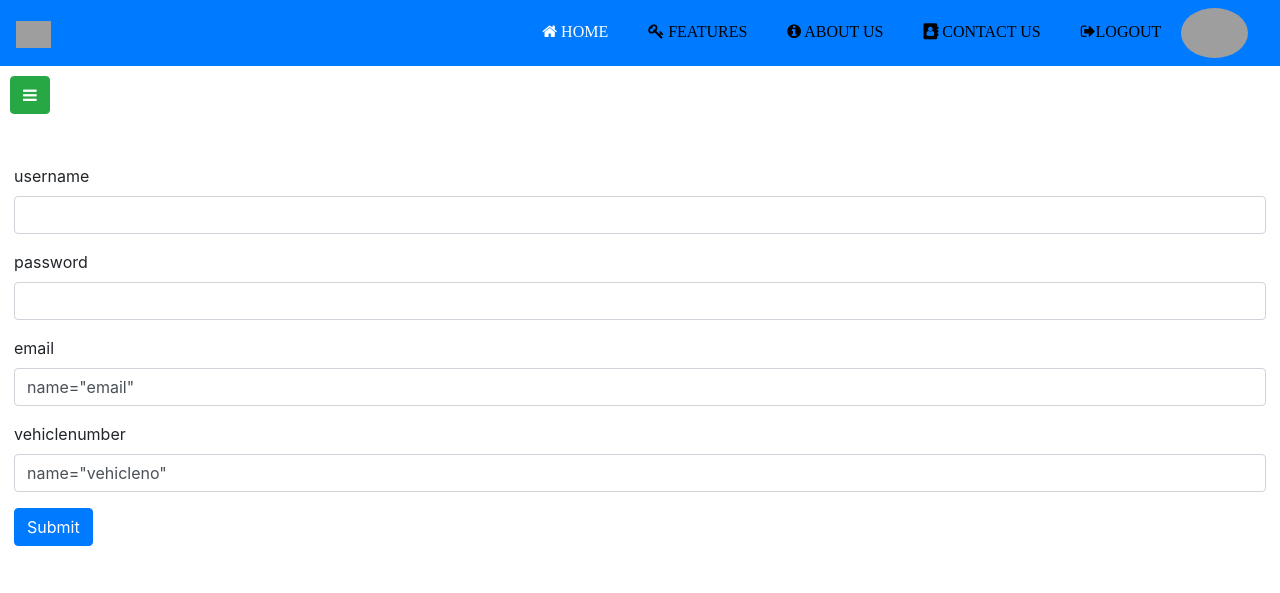
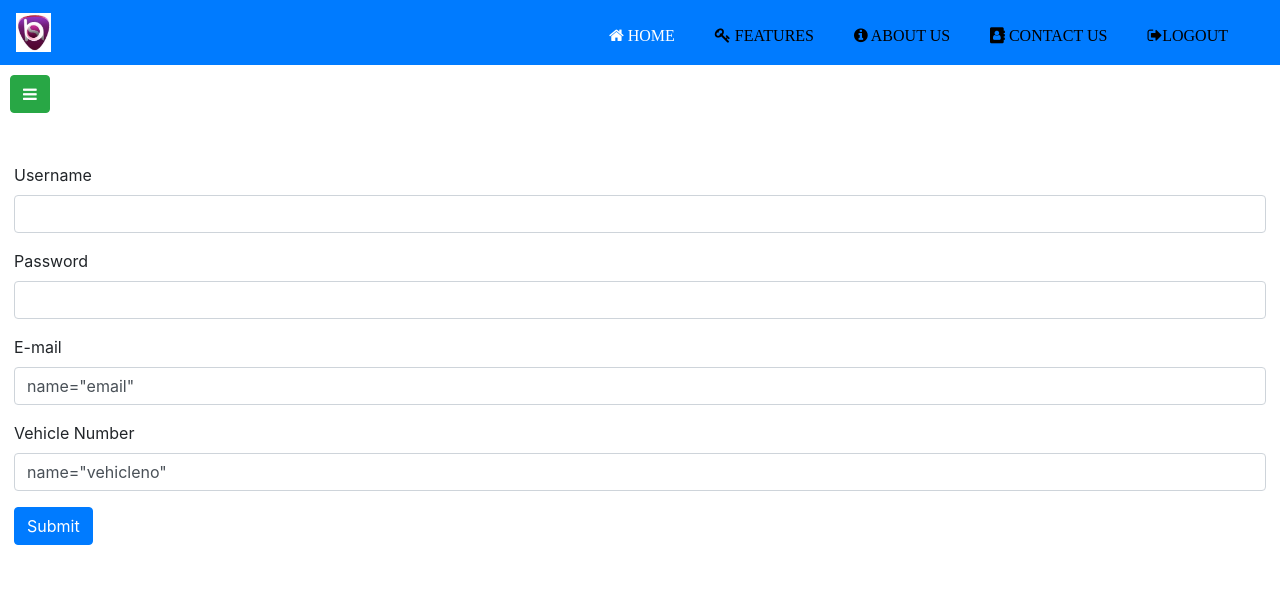
Before and after one commit to Berjin/Blitz, a Django app: template templates/customer_profile.html in a window 1280 px wide. Shown: the top 593 px of the page. Run offline with Django 3.2, Linux system fonts and the light colour scheme; the template is opened without the code that fills it, so the values that code supplies are empty; some libraries are stand-ins or nearby versions; grey boxes are pictures that could not be loaded.

Commit message:
Add dashboard and some other changes

```diff
--- a/Accounts/urls.py
+++ b/Accounts/urls.py
@@ -5,10 +5,9 @@ from . import views
 urlpatterns = [
     path('home/',views.home,name='home'),
     path('', views.customer_login_view,name='customerlogin'),
-    path('dashboard/',views.customer_dashboard, name='customer_dashboard'),
+    path('dashboard/',views.customer_dashboard, name='dashboard'),
     path('request/',views.customer_request,name='request'),
     path('logout/',views.logout,name='logout'),
-    path('orders/',views.orders,name='orders'),
     path('signup/',views.customer_signup,name='customersignup'),
     path('employeelogin/', views.employee_login_view,name='employeelogin'),
     path('employeedashboard',views.employee_dashboard, name='employee_dashboard'),
--- a/templates/base.html
+++ b/templates/base.html
@@ -5,7 +5,7 @@
     <meta charset="UTF-8">
     <meta name="author" content="Berjin" >
     <meta name="viewport" content="width=device-width, initial-scale=1.0">
-    <link rel="shortcut icon" href="{% static 'images/logo.png' %}" type="image/x-icon">
+    <link rel="shortcut icon" href="{% static 'images/blitz.jpeg' %}" type="image/x-icon">
     <link rel="stylesheet" href="https://maxcdn.bootstrapcdn.com/bootstrap/4.5.0/css/bootstrap.min.css">
     <link rel="stylesheet" href="https://cdnjs.cloudflare.com/ajax/libs/font-awesome/4.7.0/css/font-awesome.min.css">
     <link rel="stylesheet" href="{% static 'styles/base.css' %}">
@@ -19,12 +19,11 @@
 <body>
     <div id="mySidenav" class="sidenav">
         <a href="javascript:void(0)" class="closebtn" onclick="closeNav()">&times;</a>
+        <a href="{% url 'dashboard' %}"><i class="fa fa-clipboard" aria-hidden="true"></i> Dashboard</a>
         <a href="{% url 'customer_profile' %}"><i class="fa fa-user" aria-hidden="true"></i> Profile</a>
-        <a href="{% url 'customer_dashboard' %}"><i class="fa fa-clipboard" aria-hidden="true"></i> Dashboard</a>
         <a href="{% url 'request' %}"><i class="fa fa-calendar" aria-hidden="true"></i> Request</a>
-        <a href="{% url 'customer_dashboard' %}"><i class="fa fa-calendar-check-o"></i> Invoice</a>
-        <a href="{% url 'orders' %}"><i class="fa fa-calendar-check-o"></i> Orders</a>
-        <a href="{% url 'customer_dashboard' %}"><i class="fa fa-book" aria-hidden="true"></i> Feedback</a>
+        <a href="{% url 'dashboard' %}"><i class="fa fa-calendar-check-o"></i> Invoice</a>
+        <a href="{% url 'dashboard' %}"><i class="fa fa-book" aria-hidden="true"></i> Feedback</a>
     </div>
    {% include 'navbar.html' %}
     <span class="side-toggle btn btn-success" title="Click here to see progress, study materials etc." style="cursor:pointer" onclick="openNav()"><i class="fa fa-bars" aria-hidden="true"></i></span>
--- a/templates/customer_login.html
+++ b/templates/customer_login.html
@@ -5,7 +5,7 @@
     <meta charset="UTF-8">
     <meta name="viewport" content="width=device-width, initial-scale=1.0">
     <title>Login</title>
-    <link rel="shortcut icon" href="{% static 'images/logo.png' %}" type="image/x-icon">
+    <link rel="shortcut icon" href="{% static 'images/blitz.jpeg' %}" type="image/x-icon">
     <link rel="stylesheet" href="https://maxcdn.bootstrapcdn.com/bootstrap/4.5.0/css/bootstrap.min.css">
     <link rel="stylesheet" href="https://cdnjs.cloudflare.com/ajax/libs/font-awesome/4.7.0/css/font-awesome.min.css">
     <link rel="stylesheet" href="{% static 'styles/login.css' %}">
--- a/templates/customer_profile.html
+++ b/templates/customer_profile.html
@@ -1,47 +1,35 @@
 {% extends 'base.html' %}
 {% load static %}
 {% block head %}
-<link rel="stylesheet" href="{% static 'styles/attendance.css' %}">
-<title>Attendance </title>
+<title>Profile</title>
 {% endblock %}
 {% block content %}
 <div id="main">
-    <!DOCTYPE html>
-<html lang="en">
-
-<head>
     <form action="customer-profile" method="POST">
         {% csrf_token %}
         <div class="form-group">
-          <label for="exampleInputEmail1">username</label>
+          <label for="exampleInputEmail1">Username</label>
           <input type="name" class="form-control" name="username" id="exampleInputEmail1" aria-describedby="emailHelp" value={{username}}>
 
         </div>
         <div class="form-group">
-          <label for="exampleInputPassword1">password</label>
+          <label for="exampleInputPassword1">Password</label>
           <input type="name" class="form-control" id="exampleInputPassword1" name="password" value={{password}}>
         </div>
         <div class="form-group">
-            <label for="exampleInputEmail1">email</label>
+            <label for="exampleInputEmail1">E-mail</label>
             <input type="name" class="form-control" id="exampleInputEmail1" aria-describedby="emailHelp" value={{email}} name="email">
 
           </div>
 
 
           <div class="form-group">
-            <label for="exampleInputEmail1">vehiclenumber</label>
+            <label for="exampleInputEmail1">Vehicle Number</label>
             <input type="name" class="form-control" id="exampleInputEmail1" aria-describedby="emailHelp" value={{vehicleno}} name="vehicleno">
 
           </div>
 
         <button type="submit" class="btn btn-primary">Submit</button>
       </form>
-
-</body><!-- This templates was made by Colorlib (https://colorlib.com) -->
-
-</html>
-
-
-
-</div>
+      </div>
 {% endblock %}
--- a/templates/orders.html
+++ b/templates/dashboard.html
@@ -5,6 +5,7 @@
 {% endblock %}
 {% block content %}
 <div id="main">
+    <h1 >Dashboard</h1>
     <table class="table table-hover">
         <thead>
           <tr>
--- a/templates/navbar.html
+++ b/templates/navbar.html
@@ -2,7 +2,7 @@
 <nav class="navbar navbar-expand-md bg-primary navbar-custom navbar-dark">
     <!-- brand -->
 
-<a href="{% url 'customer_dashboard' %}" class="navbar-brand"><img style="width: 35px;" src="{% static 'images/logo.png' %}" alt="Logo"></a>
+<a href="{% url 'dashboard' %}" class="navbar-brand"><img style="width: 35px;" src="{% static 'images/blitz.jpeg' %}" alt="Blitz"></a>
 <button class="navbar-toggler" type="button" data-toggle="collapse" data-target="#collapsibleNavbar">
  <span class="navbar-toggler-icon"></span>
 </button>
@@ -23,12 +23,7 @@
 
 
 <li class="nav-item"><a class="nav-link" href="{% url 'logout' %}"><i class="fa fa-sign-out" aria-hidden="true"></i>Logout</a></li>
-<div><a href="#"><img class="profile-img float-right" src="" onerror="this.onerror=null;this.src='{% static 'images/avatar.png' %}';" alt="avatar"></a></div>
 
-
- <!-- <li class="nav-item ">
-  <i class="fa fa-sign-out" aria-hidden="true"></i><a class="nav-link" href="accounts/login">Login</a>
-  </li> -->
 </ul>
 
 </nav>
```
Also changed, not shown: Accounts/views.py (+8 -10 lines), templates/customer_signup.html (deleted, +0 -62 lines), static/images/blitz.jpeg (added), templates/admin.html (added), templates/admindashboard.html (deleted).
